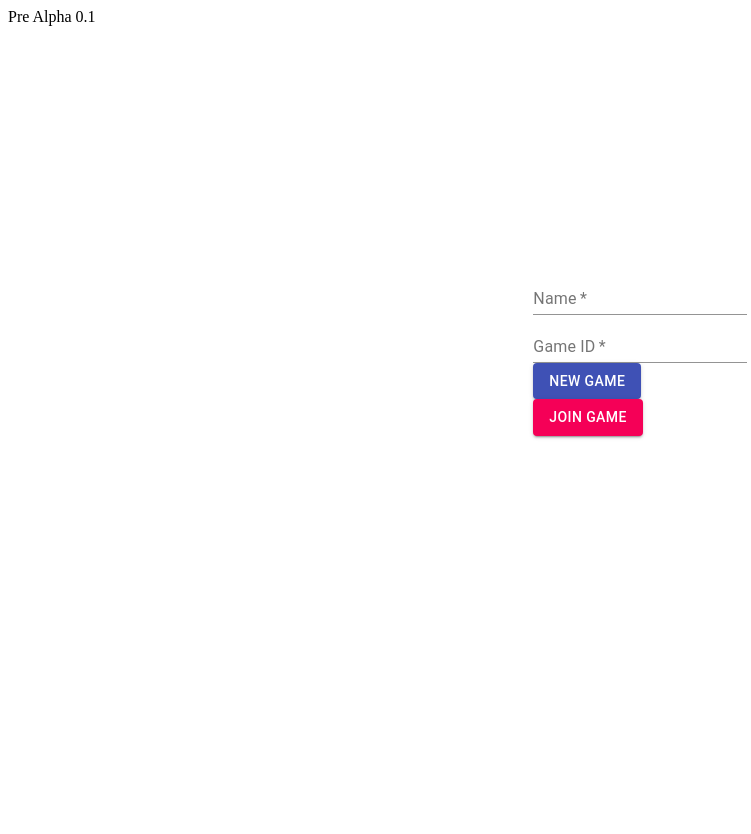
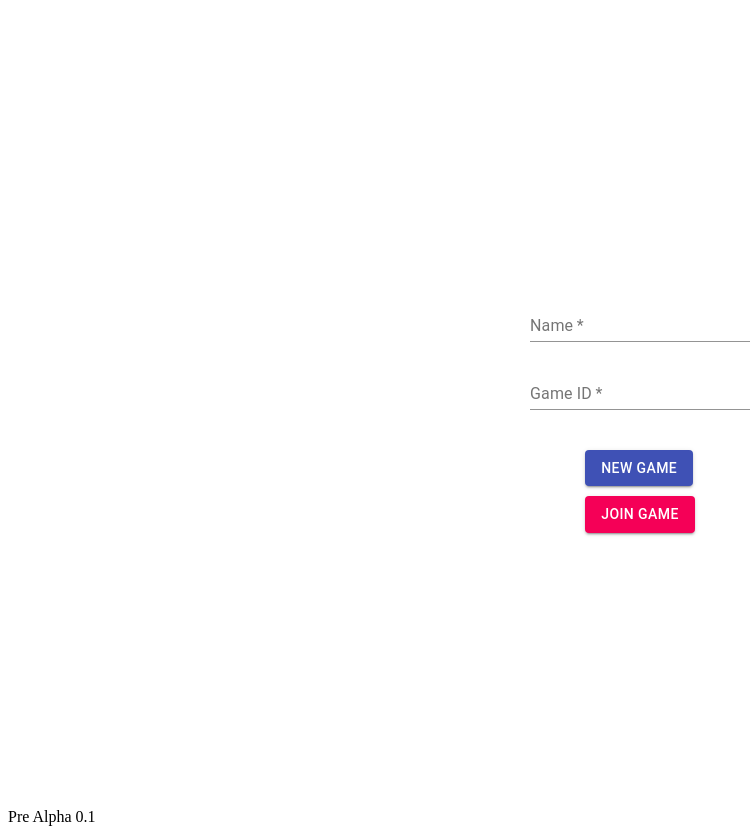
Before and after one commit to CommonCrisis/shit-head-frontend, a React (Create React App) app: page / in a window 1280 px wide. Shown: the whole page, without its empty margins (0-751 px from the left). Before the commit the page ends 800 px from the top, so only its background shows below. Built offline with nearby package versions, Linux system fonts and the light colour scheme.

Commit message:
realign some components in Lobby

```diff
--- a/src/components/App.js
+++ b/src/components/App.js
@@ -5,6 +5,7 @@ import Lobby from './Lobby';
 import InGameLobby from './InGameLobby';
 import useLocalStorage from '../functions/useLocalStorage';
 import SnackbarHandler from './SnackbarHandler';
+import FullscreenIcon from '@material-ui/icons/Fullscreen';
 
 
 const App = () => {
@@ -28,8 +29,8 @@ const App = () => {
 
   const fullScreenStyle = {
     position: 'absolute',
-    top: '50px',
   };
+
   if (gameState === 'Lobby') {
     return (
       <div>
@@ -50,11 +51,9 @@ const App = () => {
   } else if (gameState === 'Game') {
     return (
       <div className="App">
-        <button onClick={() => setIsFull(true)} style={fullScreenStyle}>
-          Go Fullscreen
-        </button>
+        <FullscreenIcon onClick={() => setIsFull(true)} style={fullScreenStyle} />
         <Fullscreen enabled={isFull} onChange={(isFull) => setIsFull(isFull)}>
-          <Board {...{ gameId, update, setUpdate, playerName, setServerMessage }} />
+          <Board {...{ gameId, update, setUpdate, playerName, setServerMessage, isFull }} />
         </Fullscreen>
         <SnackbarHandler {...{ serverMessage, setServerMessage }} />
       </div>
--- a/src/components/Board.js
+++ b/src/components/Board.js
@@ -94,10 +94,11 @@ const Board = (props) => {
 
   // Styles
 
-  const { height, width } = useWindowDimensions();
+  const { height, width } = useWindowDimensions(props.isFull);
   const boardStyle = {
     height: `${height}px`,
     width: `${width}px`,
+    backgroundColor: 'red',
   };
 
   const BoardCardsStyle = {
@@ -105,7 +106,7 @@ const Board = (props) => {
     width: `${CARDWIDTH * 2.5}px`,
     display: 'flex',
     flexDirection: 'row',
-    bottom: `${height * 0.5 + CARDHEIGHT * 0.8}px`,
+    bottom: `${height * 0.5 + CARDHEIGHT * 0.9}px`,
     left: `${width / 2 - CARDWIDTH * 2}px`,
     position: 'absolute',
   };
@@ -114,20 +115,28 @@ const Board = (props) => {
     display: 'flex',
     position: 'absolute',
     // height: `${2.2 * CARDHEIGHT}px`,
-    bottom: `${2.5 * CARDHEIGHT}px`,
-    left: `${width * 0.45}px`,
+    bottom: `${2.6 * CARDHEIGHT}px`,
+    left: `${width * 0.47}px`,
   };
+
+  const playCardsStyle = {
+    display: 'flex',
+    flexDirection: 'column',
+    backgroundColor: 'white',
+    // position: 'absolute',
+
+  }
 
   return (
     <div className="Board" style={boardStyle}>
-      <picture>
+      {/* <picture>
         <img
           src={require(`../images/table.png`)}
           alt={'Selected Card'}
           width={width}
           height={height}
         />
-      </picture>
+      </picture> */}
       <div className="BoardCards" style={BoardCardsStyle}>
         <Deck {...{ deckCards }} />
         <Pile
@@ -138,6 +147,7 @@ const Board = (props) => {
           setServerMessage={props.setServerMessage}
         />
       </div>
+      <div style={playCardsStyle}>
         <Button style={playCardButtonStyle} variant="contained" color={isTurn === true ? "primary" : "secundary"} onClick={() =>
           playCards()
         }>Play Card</Button>
@@ -159,6 +169,7 @@ const Board = (props) => {
           }}
         />
       </div>
+    </div>
   );
 };
 
--- a/src/components/Deck.js
+++ b/src/components/Deck.js
@@ -5,7 +5,7 @@ const Deck = (props) => {
   const cardBack = props.deckCards.length > 0 ? 'back' : 'empty';
 
   return (
-    <div className="Deck">
+    <div className="Deck" style={{ backgroundColor: 'blue' }}>
       <picture>
         <img
           src={require(`../images/${cardBack}.png`)}
--- a/src/components/InGameLobby.js
+++ b/src/components/InGameLobby.js
@@ -33,9 +33,14 @@ const InGameLobby = (props) => {
 
     const useStyles = makeStyles((theme) => ({
         root: {
-            width: '100%',
-            maxWidth: 360,
+            // width: '100%',
+            // maxWidth: 360,
             backgroundColor: theme.palette.background.paper,
+            height: "100vh", /* Magic here */
+            display: "flex",
+            justifyContent: "center",
+            alignItems: "center",
+            flexDirection: "column"
         },
     }));
 
--- a/src/components/Lobby.js
+++ b/src/components/Lobby.js
@@ -7,38 +7,38 @@ import Button from '@material-ui/core/Button';
 
 const Lobby = (props) => {
     // Styles
-    const { height, width } = useWindowDimensions();
-    const centerAlignment = 6
     const formStyle = {
-        display: 'flex',
-        flexDirection: 'column',
-        width: `${width / centerAlignment}px`,
-        left: `${width / 2 - width / (centerAlignment * 2)}px`,
-        top: `${height / 3}px`,
-        justifyContent: 'space-between',
-        position: 'absolute',
+        height: "100vh", /* Magic here */
+        display: "flex",
+        justifyContent: "center",
+        alignItems: "center",
+        flexDirection: "column"
     }
 
-    const testStyle = {
-        top: `${height / 8}px`,
-        // position: 'absolute',
-    }
 
     return (
         <div style={formStyle}>
-            <div>
+            <div style={{ padding: "15px" }}>
+                <div style={{ padding: "10px" }}>
                     <TextField required id="player-name" label="Name" defaultValue={props.playerName} onChange={e => props.setPlayerName(e.target.value)} />
+                </div>
+                <div style={{ padding: "10px" }}>
                     <TextField required id="game-id" label="Game ID" defaultValue={props.gameId} onChange={e => props.setGameId(e.target.value)} />
                 </div>
-            <div style={testStyle}>
+            </div>
+            <div style={{ padding: "10px" }}>
+                <div style={{ padding: "5px" }}>
                     <Button variant="contained" color="primary" onClick={() =>
                         createGame(props.playerName, props.gameId, props.setPlayerName, props.setGameState, props.setUpdatePlayers, props.setServerMessage)
                     }>New Game</Button>
+                </div>
+                <div style={{ padding: "5px" }}>
                     <Button variant="contained" color="secondary" onClick={() =>
                         joinGame(props.playerName, props.gameId, props.setGameState, props.setPlayerName, props.setUpdatePlayers, props.setServerMessage)
                     }>Join Game</Button>
                 </div>
             </div>
+        </div>
     );
 }
 export default Lobby;
--- a/src/components/Pile.js
+++ b/src/components/Pile.js
@@ -6,7 +6,7 @@ const Pile = (props) => {
   const cardBack = 'empty';
 
   const pileStyle = {
-    paddingLeft: '20px',
+    backgroundColor: 'black',
   };
 
   if (!props.pile.length) {
--- a/src/components/Player.js
+++ b/src/components/Player.js
@@ -7,15 +7,17 @@ import useWindowDimensions from './windowSize';
 import { CARDHEIGHT } from '../constants';
 
 function Player(props) {
-  const { width } = useWindowDimensions();
+  const { width } = useWindowDimensions(true);
 
   const PlayerStyle = {
+    // backgroundColor: 'yellow',
+
     display: 'flex',
     flexDirection: 'column',
     position: 'absolute',
     width: `${width / 1.5}px`,
-    height: `${2.2 * CARDHEIGHT}px`,
-    bottom: `${0}px`,
+    height: `${2.5 * CARDHEIGHT}px`,
+    bottom: `${10}px`,
     left: `${width * 0.5 + (-0.5 * width) / 1.5}px`,
   };
   return (
--- a/src/components/WindowSize.js
+++ b/src/components/WindowSize.js
@@ -1,24 +1,30 @@
 import { useState, useEffect } from 'react';
 
+export default function useWindowDimensions(isFull) {
+  const reSizer = isFull === true ? 1 : 0.98
+  const hasWindow = typeof window !== 'undefined';
+
   function getWindowDimensions() {
-  const { innerWidth: width, innerHeight: height } = window;
+    const width = hasWindow ? window.innerWidth * reSizer : null;
+    const height = hasWindow ? window.innerHeight * reSizer : null;
     return {
       width,
-    height
+      height,
     };
   }
 
-export default function useWindowDimensions() {
   const [windowDimensions, setWindowDimensions] = useState(getWindowDimensions());
 
   useEffect(() => {
+    if (hasWindow) {
       function handleResize() {
         setWindowDimensions(getWindowDimensions());
       }
 
       window.addEventListener('resize', handleResize);
       return () => window.removeEventListener('resize', handleResize);
-  }, []);
+    }
+  }, [hasWindow]);
 
   return windowDimensions;
 }
```
Lines whose indentation alone changed are shown as unchanged.
